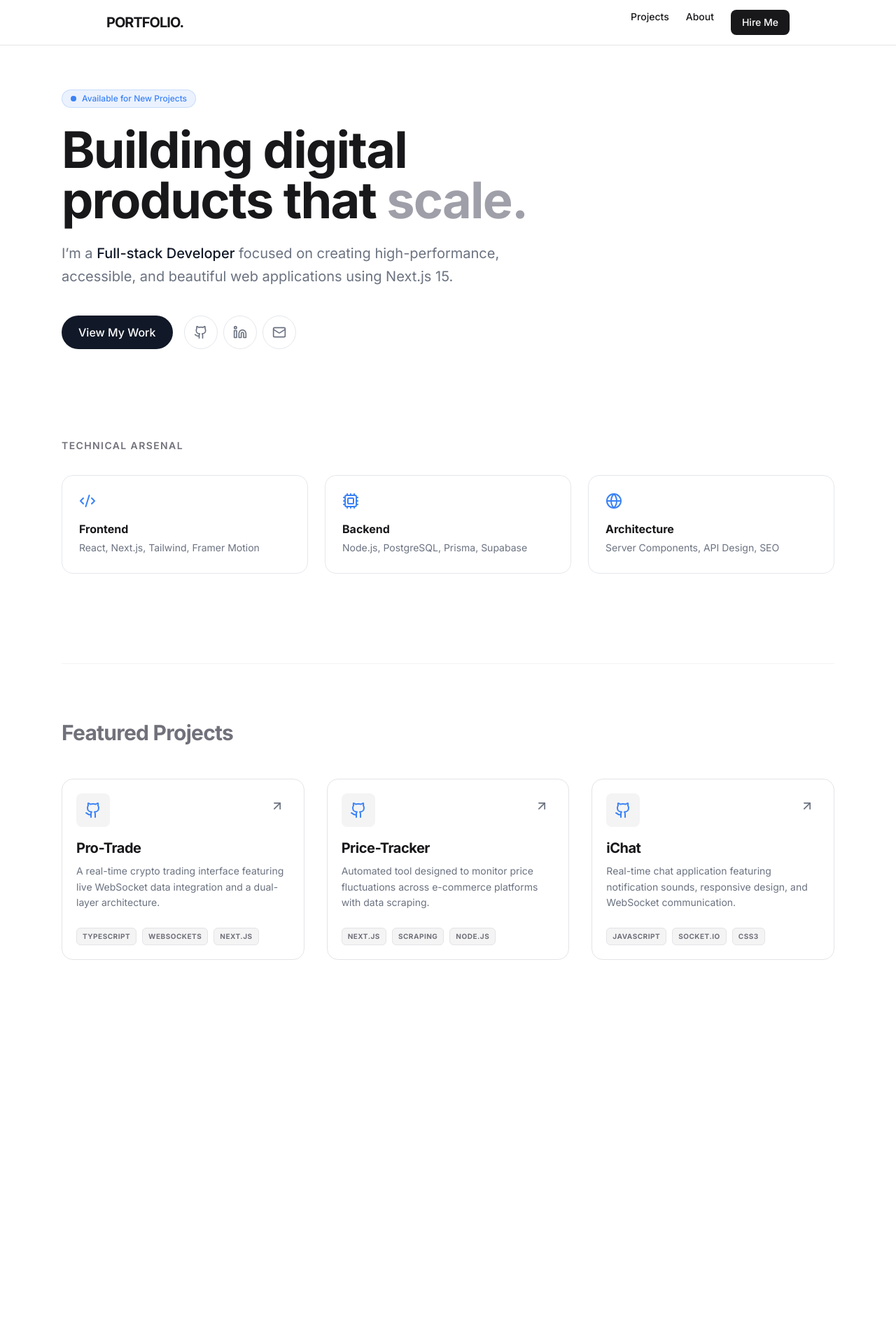
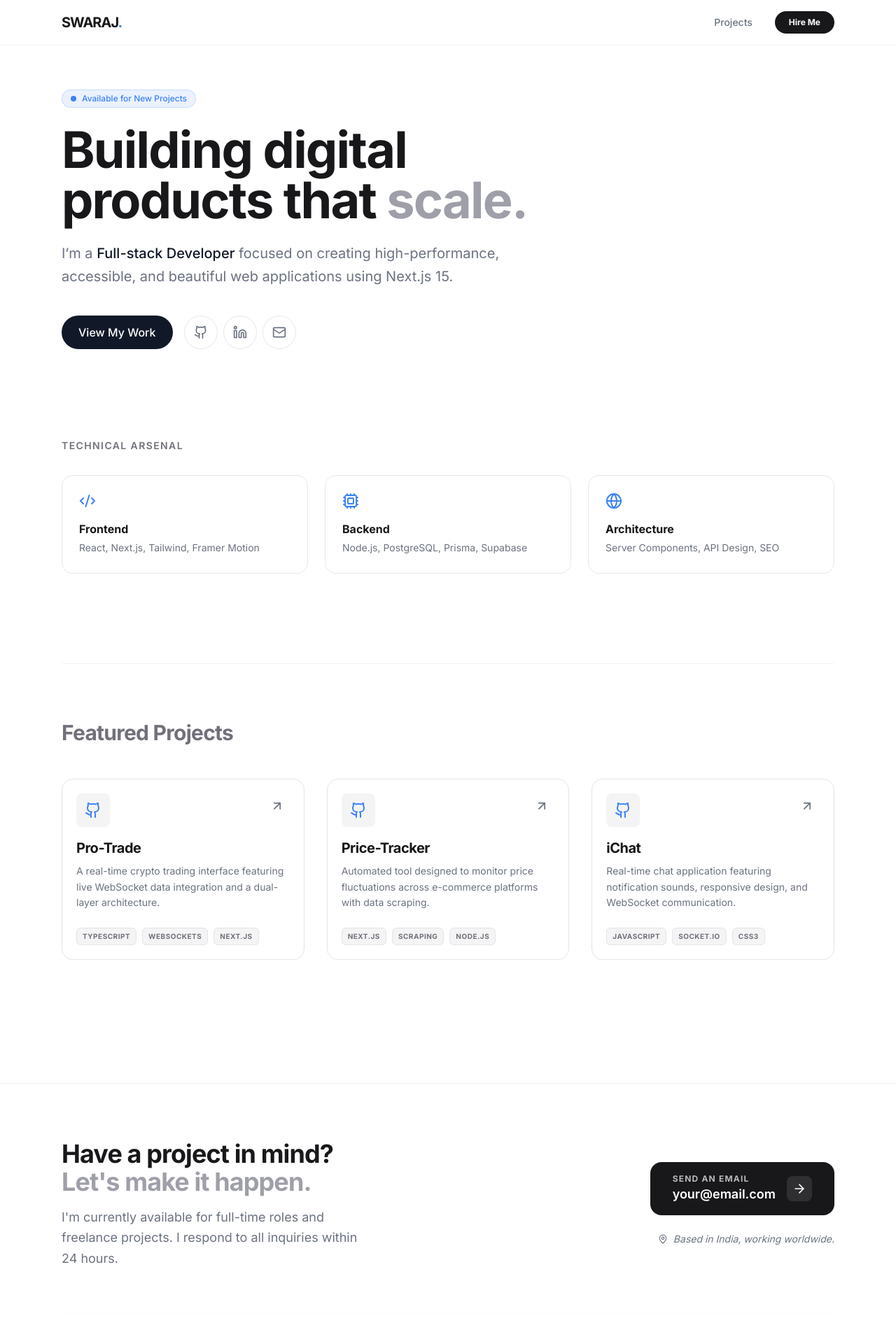
Before and after one commit to swaraj608/Portfolio, a Next.js app: page / in a window 1280 px wide. Shown: the top 1911 px of the page at 70% size. Before the commit the page ends 1548 px from the top, so only its background shows below. Built offline with nearby package versions, Linux system fonts and the light colour scheme.

Commit message:
added footer

```diff
--- a/app/layout.tsx
+++ b/app/layout.tsx
@@ -1,12 +1,13 @@
 import type { Metadata } from "next";
 import { Inter } from "next/font/google";
 import "./globals.css";
+import Footer from "@/components/Footer";
 
 const inter = Inter({ subsets: ["latin"] });
 
 export const metadata: Metadata = {
-  title: "My Portfolio | Developer",
-  description: "Building modern web experiences with Next.js",
+  title: "Swaraj | Full-stack Developer",
+  description: "Showcasing specialized digital tools, real-time trading interfaces, and automated systems.",
 };
 
 export default function RootLayout({
@@ -16,18 +17,32 @@ export default function RootLayout({
 }) {
   return (
     <html lang="en" className="scroll-smooth">
-      <body className={`${inter.className} bg-white dark:bg-zinc-950 text-zinc-900 dark:text-zinc-50`}>
-        <nav className="fixed top-0 w-full z-50 border-b border-zinc-200 dark:border-zinc-800 bg-white/80 dark:bg-zinc-950/80 backdrop-blur-md">
-          <div className="max-w-5xl mx-auto px-6 h-16 flex items-center justify-between">
-            <span className="font-bold text-xl tracking-tighter">PORTFOLIO.</span>
-            <div className="flex gap-6 text-sm font-medium">
-              <a href="#projects" className="hover:text-blue-500 transition-colors">Projects</a>
-              <a href="#about" className="hover:text-blue-500 transition-colors">About</a>
-              <a href="mailto:your@email.com" className="bg-zinc-900 dark:bg-zinc-100 dark:text-zinc-900 text-white px-4 py-2 rounded-lg">Hire Me</a>
+      <body
+        className={`${inter.className} antialiased bg-white dark:bg-black text-zinc-900 dark:text-zinc-50 flex flex-col min-h-screen`}
+      >
+        {/* --- NAVIGATION --- */}
+        <nav className="fixed top-0 w-full z-50 border-b border-zinc-200/50 dark:border-zinc-800/50 bg-white/70 dark:bg-black/70 backdrop-blur-xl">
+          <div className="max-w-6xl mx-auto px-6 h-16 flex items-center justify-between">
+            <a href="/" className="font-bold text-xl tracking-tighter hover:opacity-70 transition-opacity">
+              SWARAJ<span className="text-primary">.</span>
+            </a>
+
+            <div className="flex gap-8 text-sm font-medium items-center">
+              <a href="#projects" className="hidden md:block text-muted hover:text-foreground transition-colors">Projects</a>
+              <a href="mailto:your@email.com" className="bg-zinc-900 dark:bg-zinc-100 dark:text-zinc-900 text-white px-5 py-2 rounded-full text-xs font-bold hover:scale-105 transition-transform">
+                Hire Me
+              </a>
             </div>
           </div>
         </nav>
-        <main>{children}</main>
+
+        {/* --- MAIN CONTENT --- */}
+        <main className="flex-grow">
+          {children}
+        </main>
+
+        {/* --- FOOTER --- */}
+        <Footer />
       </body>
     </html>
   );
--- /dev/null
+++ b/components/Footer.tsx
@@ -0,0 +1,60 @@
+"use client";
+import { Mail, ArrowRight, MapPin } from "lucide-react";
+
+export default function Footer() {
+  return (
+    <footer className="border-t border-zinc-100 dark:border-zinc-800 bg-white dark:bg-black pt-20 pb-10">
+      <div className="max-w-6xl mx-auto px-6">
+        <div className="grid grid-cols-1 md:grid-cols-2 gap-12 pb-16">
+
+          {/* Left Side: Professional Hook */}
+          <div>
+            <h2 className="text-4xl font-bold tracking-tight mb-4">
+              Have a project in mind? <br />
+              <span className="text-zinc-400">Let&apos;s make it happen.</span>
+            </h2>
+            <p className="text-muted text-lg leading-relaxed max-w-md">
+              I&apos;m currently available for full-time roles and freelance projects.
+              I respond to all inquiries within 24 hours.
+            </p>
+          </div>
+
+          {/* Right Side: Professional Contact Method */}
+          <div className="flex flex-col justify-center md:items-end">
+            <a
+              href="mailto:your@email.com"
+              className="group flex items-center gap-4 bg-zinc-900 dark:bg-zinc-100 text-white dark:text-zinc-900 px-8 py-4 rounded-2xl transition-all hover:scale-[1.02]"
+            >
+              <div className="flex flex-col items-start">
+                <span className="text-xs uppercase font-bold tracking-widest opacity-70">Send an Email</span>
+                <span className="text-lg font-semibold">your@email.com</span>
+              </div>
+              <div className="p-2 bg-white/10 dark:bg-black/10 rounded-lg group-hover:translate-x-1 transition-transform">
+                <ArrowRight size={20} />
+              </div>
+            </a>
+
+            <div className="mt-6 flex items-center gap-2 text-muted text-sm italic">
+              <MapPin size={14} />
+              <span>Based in India, working worldwide.</span>
+            </div>
+          </div>
+        </div>
+
+        {/* Bottom Bar */}
+        <div className="pt-8 border-t border-zinc-50 dark:border-zinc-900 flex flex-col md:flex-row justify-between items-center gap-4">
+          <div className="flex items-center gap-4">
+             <span className="h-2 w-2 rounded-full bg-emerald-500 animate-pulse" />
+             <span className="text-[10px] uppercase font-bold tracking-widest text-zinc-500">
+               Status: Ready for work
+             </span>
+          </div>
+
+          <p className="text-[10px] uppercase font-bold tracking-widest text-zinc-400">
+            © {new Date().getFullYear()} Swaraj — Built with Next.js 15 & Tailwind
+          </p>
+        </div>
+      </div>
+    </footer>
+  );
+}
```
